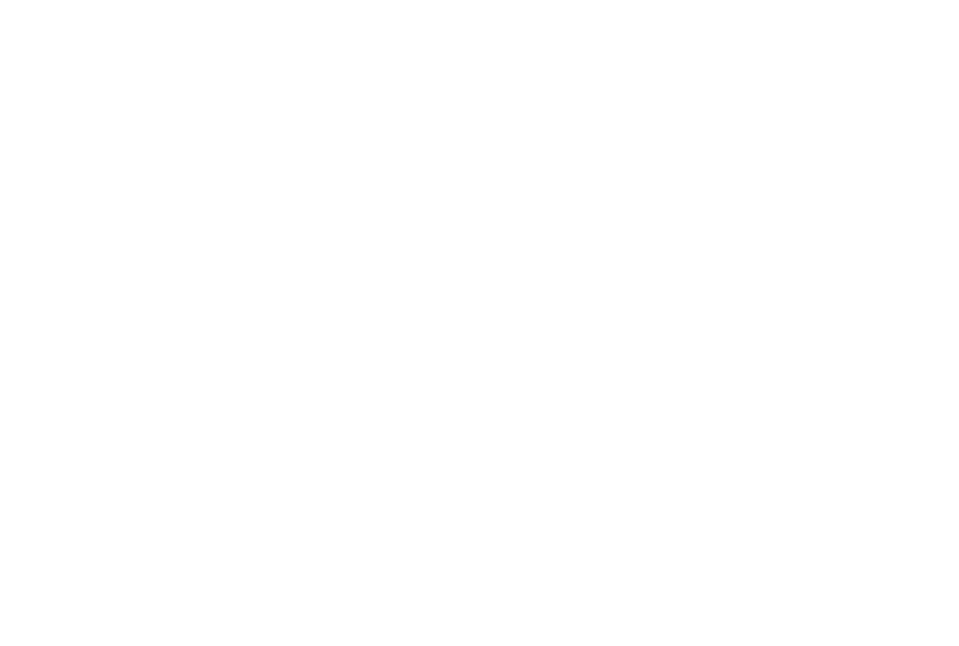
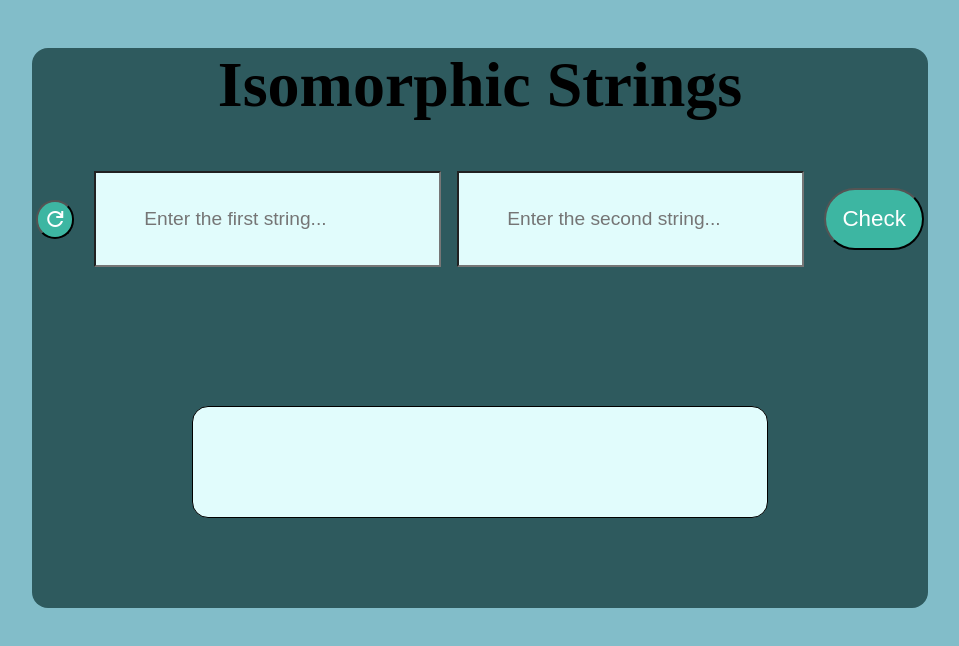
Before and after one commit to temchelsy/isomorphic, a plain HTML site: page index.html in a window 1280 px wide. Shown: the whole page, without its empty margins (160-1119 px from the left). Drawn offline with nearby package versions, Linux system fonts and the light colour scheme.

Commit message:
modification of my isomorphic

```diff
--- /dev/null
+++ b/asserts/styles/styles.css
@@ -0,0 +1,66 @@
+* {
+  box-sizing: border-box;
+  margin: 0;
+  padding: 0;
+}
+
+body {
+  margin: 3rem 5rem;
+  background-color: #82bdc9;
+}
+
+#container {
+  width: 100%;
+  height: 12vh;
+  margin: 3rem auto;
+  display: flex;
+  flex-direction: row;
+  justify-content: center;
+  gap: 1rem;
+}
+
+input {
+  padding: 1.5rem 3rem;
+  font-size: 1.2rem;
+  background-color: #e1fcfc;
+}
+
+div #result {
+  border: 1px solid black;
+  border-radius: 1rem;
+  width: 45vw;
+  height: 14vh;
+  margin: auto;
+
+
+  padding: 2rem;
+  justify-content: center;
+  background-color: #e1fcfc;
+  font-size: 1.4rem;
+}
+
+.main {
+  display: flex;
+  flex-direction: column;
+  justify-content: center;
+  text-align: center;
+  margin: 1rem auto;
+  background-color: #2e5a5e;
+  gap: 1px;
+  width: 80%;
+  height: 70vh;
+  border-radius: 1rem;
+}
+
+button {
+  font-size: 1.4rem;
+  border-radius: 4rem;
+  background-color: #3db6a2;
+  margin: auto;
+  color: #fff;
+}
+
+h1 {
+  font-size: 4rem;
+  font-weight: bolder;
+}
--- a/index.html
+++ b/index.html
@@ -3,9 +3,16 @@
     <head>
         <meta charset="UTF-8">
         <meta name="viewport" content="width=device-width, initial-scale=1.0">
-    <title>Document</title>
+        <title>Isomorphic</title>
+        <link rel="stylesheet" href="https://fonts.googleapis.com/css2?family=Material+Symbols+Outlined:opsz,wght,FILL,GRAD@24,400,0,0" />
+        <link rel="stylesheet" href="./asserts/styles/styles.css">
     </head>
     <body>
-
+        <div class="main">
+            <h1>Isomorphic Strings</h1>
+            <div id="container"></div>
+            <div id="result"></div>
+        </div>
+            <script src="./scripts/index.js"></script>
     </body>
 </html>
--- /dev/null
+++ b/scripts/index.js
@@ -0,0 +1,50 @@
+const mainBox = document.getElementById('container')
+const result = document.getElementById('result')
+
+const refresh = document.createElement('button')
+const firstString = document.createElement('input')
+const secondString = document.createElement('input')
+const check = document.createElement('button')
+
+refresh.innerHTML = '<span class="material-symbols-outlined" style="color: white; padding: 5px;">refresh</span>'
+firstString.placeholder = 'Enter the first string...'
+secondString.placeholder = 'Enter the second string...'
+check.innerHTML = "<p style= 'padding: 1rem;'>Check</p>"
+
+mainBox.appendChild(refresh)
+mainBox.appendChild(firstString)
+mainBox.appendChild(secondString)
+mainBox.appendChild(check)
+
+check.addEventListener('click', checkIsomorphic)
+
+function isomorphic (str1, str2) {
+  for (let i = 0; i < str1.length; i++) {
+    const x = str1.indexOf(str1[i])
+    const y = str2.indexOf(str2[i])
+    if (str2[x] !== str2[i] || str1[y] !== str1[i]) {
+      return false
+    }
+  }
+  return true
+}
+
+function checkIsomorphic () {
+  const string1 = firstString.value
+  const string2 = secondString.value
+  const answer = isomorphic(string1, string2)
+
+  if (string1 === '' && string2 === '') {
+    result.innerHTML = '<span class="material-symbols-outlined" style="color: red; font-size: 1.5rem;">error</span>' + 'No word has been entered, please try again!'
+  } else if (string1.length !== string2.length) {
+    result.innerHTML = '<span class="material-symbols-outlined" style="color: red; font-size: 1.5rem;">error</span>' + 'The length of your strings should be the same'
+  } else if (answer) {
+    result.innerHTML = 'The word entered is isomorphic'
+  } else {
+    result.innerHTML = 'The word entered is not isomorphic'
+  }
+}
+
+refresh.addEventListener('click', () => {
+  window.location.reload()
+})
```
Lines whose indentation alone changed are shown as unchanged.
